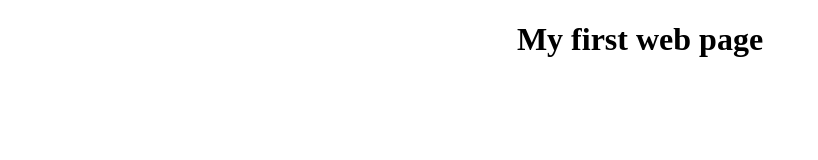
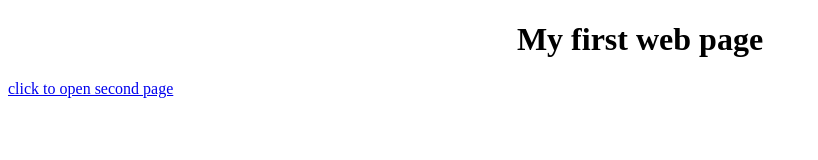
Before and after one commit to Aniket16061998/portfoli_Aniket, a plain HTML site: page index.html in a window 1280 px wide. Shown: the whole page, without its empty margins (0-818 px from the left). Drawn offline with Linux system fonts and the light colour scheme.

Commit message:
want to upload something

```diff
--- a/index.html
+++ b/index.html
@@ -7,7 +7,7 @@
 </head>
 <body>
 	<h1 align="center">My first web page</h1>
-	<a href="se.html"></a>
+	<a href="se.html"> click to open second page</a>
 
 </body>
 </html>
```
